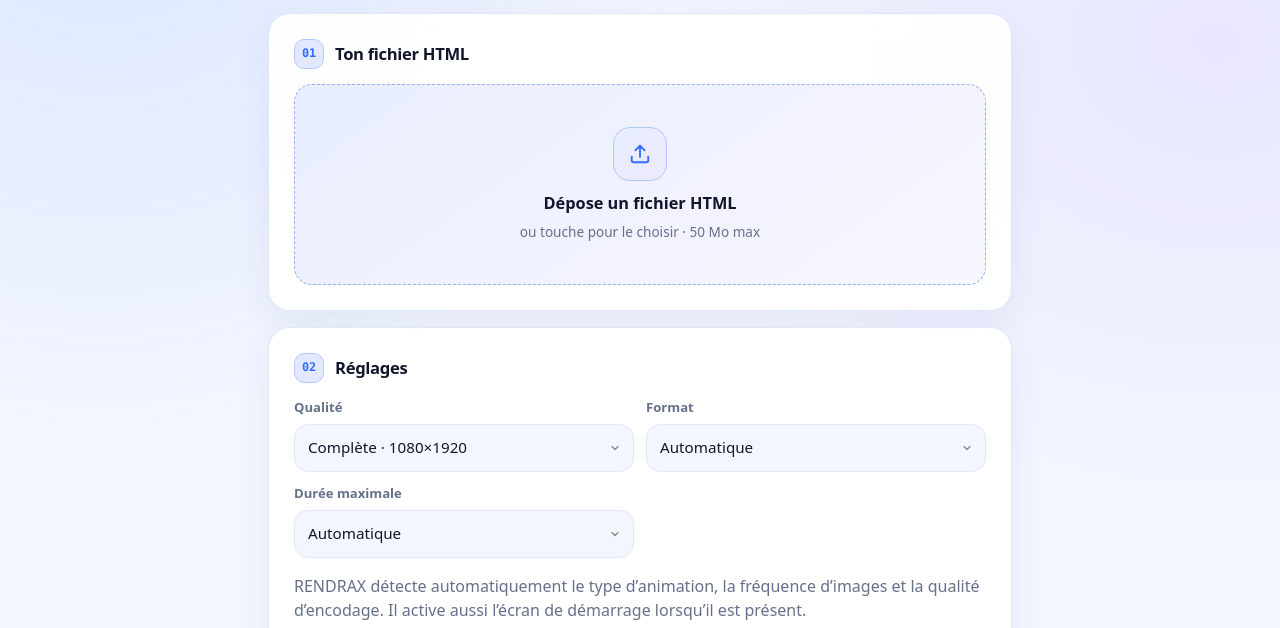
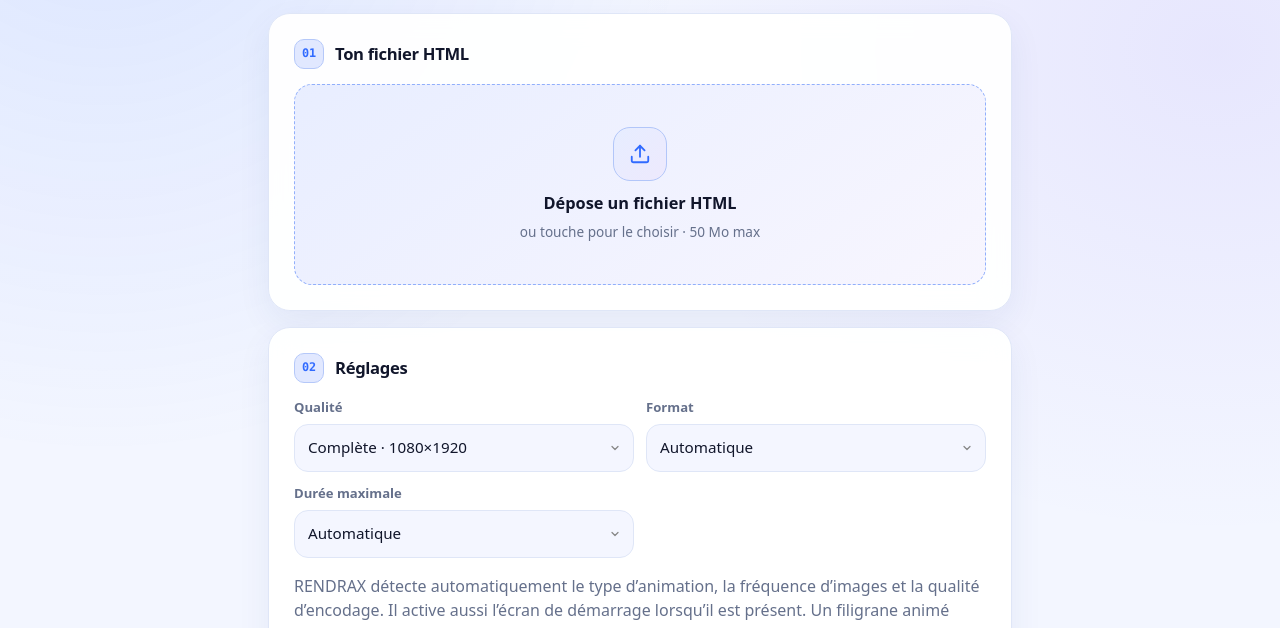
Before and after one commit to kidasniger/Kidas, a website: page docs/index.html in a window 1280 px wide. Shown: the part 172-800 px from the top of the page. Drawn offline with Linux system fonts and the light colour scheme; no server answers.

Commit message:
Explain default animated watermark in RENDRAX UI

```diff
--- a/docs/index.html
+++ b/docs/index.html
@@ -289,7 +289,7 @@ ul#list button{box-shadow:none}
         </select>
       </div>
     </div>
-    <p class="mut" role="note">RENDRAX détecte automatiquement le type d’animation, la fréquence d’images et la qualité d’encodage. Il active aussi l’écran de démarrage lorsqu’il est présent.</p>
+    <p class="mut" role="note">RENDRAX détecte automatiquement le type d’animation, la fréquence d’images et la qualité d’encodage. Il active aussi l’écran de démarrage lorsqu’il est présent. Un filigrane animé RENDRAX (pulsation, 45 % d’opacité, taille 7 %, en bas à droite) est intégré au MP4 final ; le HTML source reste intact.</p>
     <p id="securityStatus" role="status" class="mut" aria-live="polite" hidden></p>
     <div id="captchaMount" aria-hidden="true"></div>
     <button id="go" class="go" type="button"><span class="dot" aria-hidden="true"></span>Générer MP4</button>
```
